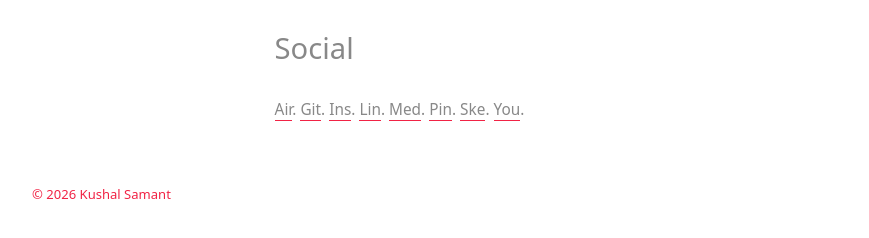
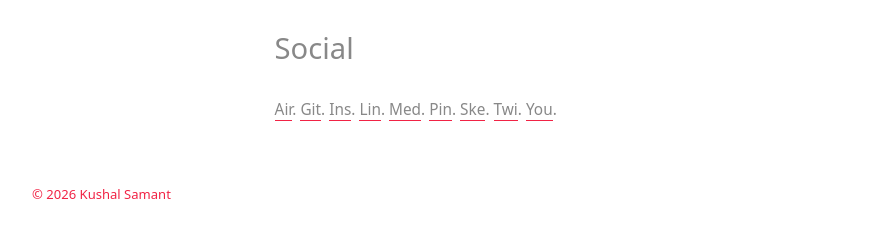
Before and after one commit to kushalsamant/kushalsamant.github.io, a Jekyll site: the page built from index.md, in a window 1280 px wide. Shown: the part 437-675 px from the top of the page, without its empty margins (14-883 px from the left). Built offline with Jekyll 4.4.1, drawn with Linux system fonts in a browser that asks for light colours; our own code applies the rules of GitHub Pages for plain Markdown files.

Commit message:
Update index.md

```diff
--- a/index.md
+++ b/index.md
@@ -21,4 +21,5 @@ and independent practice.
 [Med](https://medium.com/@kvshvl).
 [Pin](https://in.pinterest.com/kvshvl).
 [Ske](https://sketchfab.com/kvshvl/models).
+[Twi](https://twitter.com/kvshvl).
 [You](https://youtube.com/@kvshvl/videos).
```
